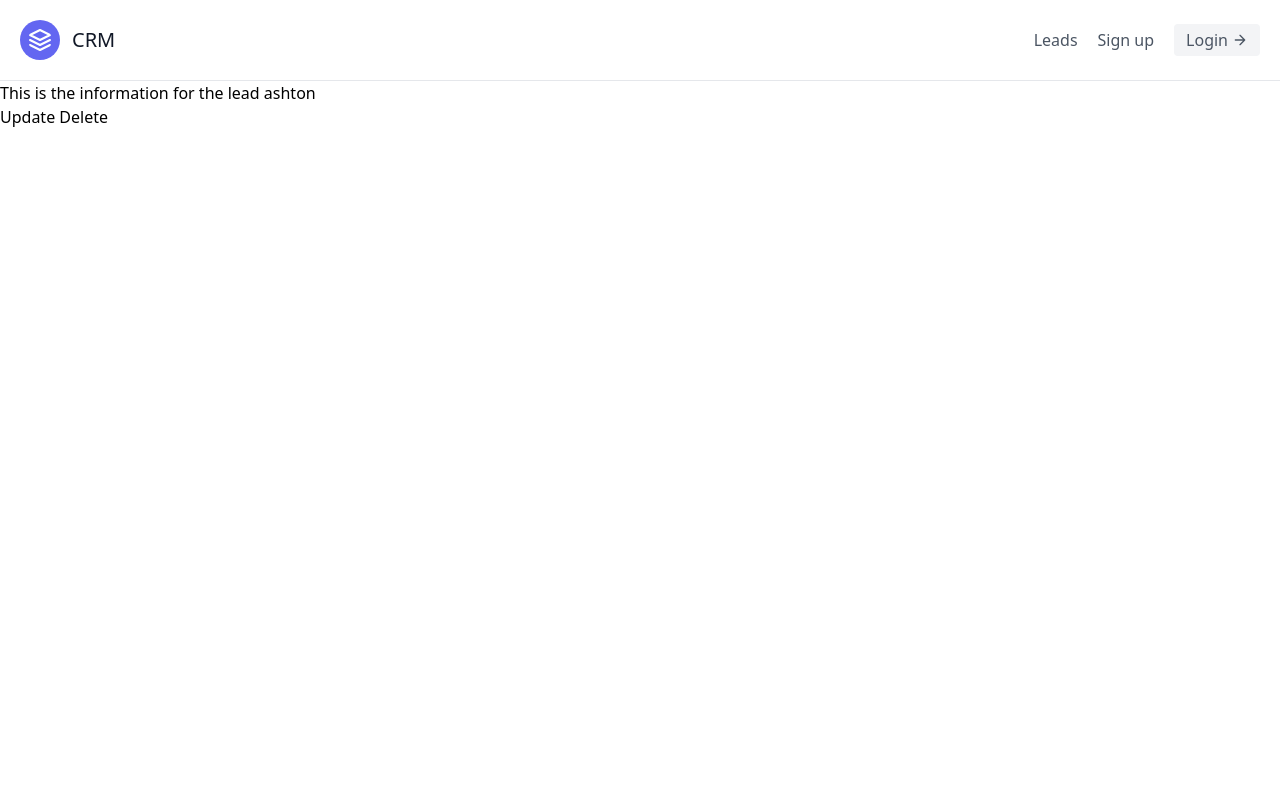
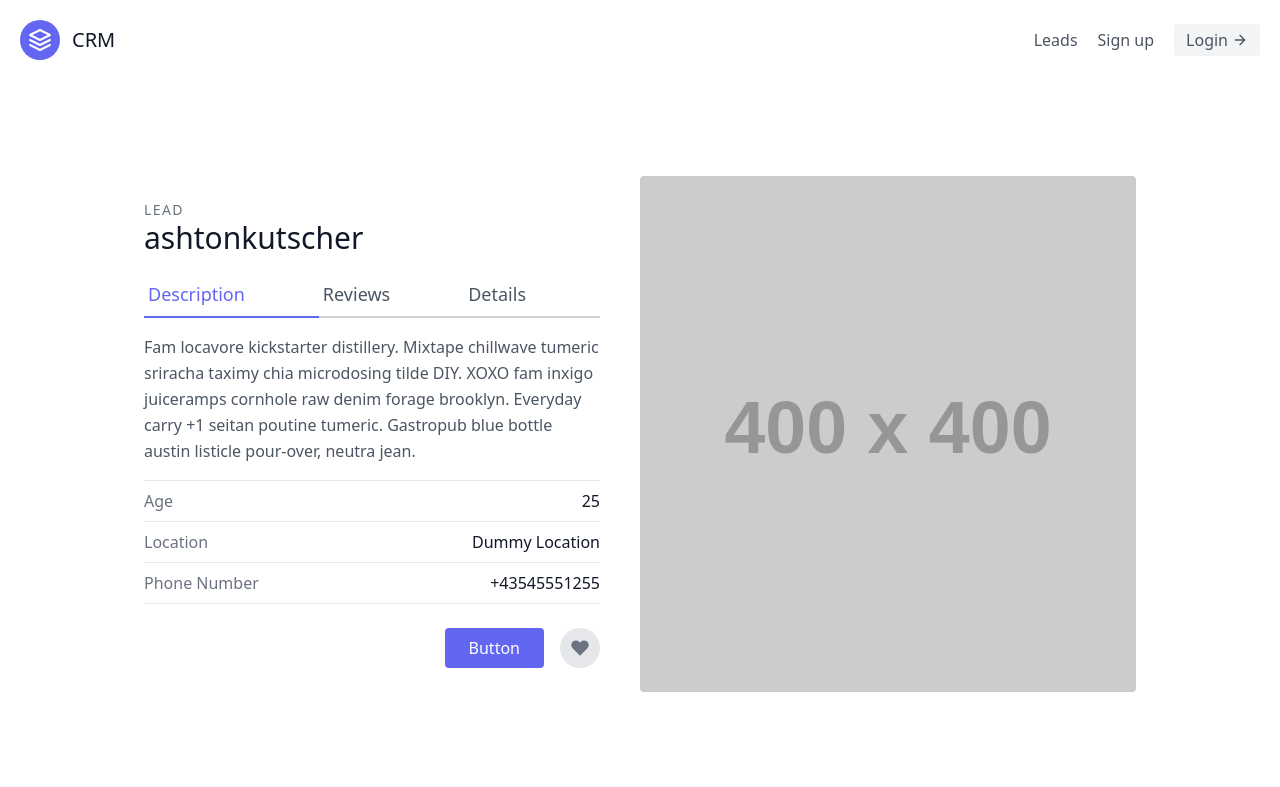
Before and after one commit to botros-workspace/CRM-django, a Django app: page /leads/3/ in a window 1280 px wide. Shown: the top 787 px of the page. Run offline with Django 3.2, Linux system fonts and the light colour scheme; data comes from the database, SQL or seed files in the repository; both versions use the stored data as it was after the commit; grey boxes labelled with a size stand in for pictures from a placeholder-image service; some libraries are stand-ins or nearby versions.

Commit message:
+ tailwind css styling

```diff
--- a/leads/views.py
+++ b/leads/views.py
@@ -35,10 +35,10 @@ def lead_update(request,pk):
     lead = Lead.objects.get(id=pk)
     form = LeadModelForm(instance = lead)
     if request.method =="POST":
-        form = LeadModelForm(request.POST)
+        form = LeadModelForm(request.POST, instance= lead)
         if form.is_valid():
             form.save()
-            return redirect("/leads")
+            return redirect("/leads/"+str(pk))
     context = {
         'form' : form,
         'lead' : lead
--- a/templates/lead-detail.html
+++ b/templates/lead-detail.html
@@ -1,8 +1,46 @@
 {% extends 'base.html' %}
 {% block content %}
+<section class="text-gray-600 body-font overflow-hidden">
+  <div class="container px-5 py-24 mx-auto">
+    <div class="lg:w-4/5 mx-auto flex flex-wrap">
+      <div class="lg:w-1/2 w-full lg:pr-10 lg:py-6 mb-6 lg:mb-0">
+        <h2 class="text-sm title-font text-gray-500 tracking-widest">LEAD</h2>
+        <h1 class="text-gray-900 text-3xl title-font font-medium mb-4">{{lead.first_name}}{{lead.last_name}}</h1>
+        <div class="flex mb-4">
+          <a class="flex-grow text-indigo-500 border-b-2 border-indigo-500 py-2 text-lg px-1">Description</a>
+          <a class="flex-grow border-b-2 border-gray-300 py-2 text-lg px-1">Reviews</a>
+          <a  href ="{% url 'leads:lead-update' lead.pk%}"class="flex-grow border-b-2 border-gray-300 py-2 text-lg px-1">Details</a>
+        </div>
+        <p class="leading-relaxed mb-4">Fam locavore kickstarter distillery. Mixtape chillwave tumeric sriracha taximy chia microdosing tilde DIY. XOXO fam inxigo juiceramps cornhole raw denim forage brooklyn. Everyday carry +1 seitan poutine tumeric. Gastropub blue bottle austin listicle pour-over, neutra jean.</p>
+        <div class="flex border-t border-gray-200 py-2">
+          <span class="text-gray-500">Age</span>
+          <span class="ml-auto text-gray-900">{{lead.age}}</span>
+        </div>
+        <div class="flex border-t border-gray-200 py-2">
+          <span class="text-gray-500">Location</span>
+          <span class="ml-auto text-gray-900">Dummy Location</span>
+        </div>
+        <div class="flex border-t border-b mb-6 border-gray-200 py-2">
+          <span class="text-gray-500">Phone Number</span>
+          <span class="ml-auto text-gray-900">+43545551255</span>
+        </div>
+        <div class="flex">
+          <button class="flex ml-auto text-white bg-indigo-500 border-0 py-2 px-6 focus:outline-none hover:bg-indigo-600 rounded">Button</button>
+          <button class="rounded-full w-10 h-10 bg-gray-200 p-0 border-0 inline-flex items-center justify-center text-gray-500 ml-4">
+            <svg fill="currentColor" stroke-linecap="round" stroke-linejoin="round" stroke-width="2" class="w-5 h-5" viewBox="0 0 24 24">
+              <path d="M20.84 4.61a5.5 5.5 0 00-7.78 0L12 5.67l-1.06-1.06a5.5 5.5 0 00-7.78 7.78l1.06 1.06L12 21.23l7.78-7.78 1.06-1.06a5.5 5.5 0 000-7.78z"></path>
+            </svg>
+          </button>
+        </div>
+      </div>
+      <img alt="ecommerce" class="lg:w-1/2 w-full lg:h-auto h-64 object-cover object-center rounded" src="https://dummyimage.com/400x400">
+    </div>
+  </div>
+</section>
+{% endblock content %}
+
   <a href ="{% url 'leads:lead-list' %}" Back to Leads</a>
     <hr />
     <h1>This is the information for the lead {{lead.first_name}}</h1>
     <a href ="{% url 'leads:lead-update' lead.pk%}">Update</a>
     <a href ="{% url 'leads:lead-delete' lead.pk%}">Delete</a>
-{% endblock content %}
```
Also changed, not shown: templates/lead-update.html (+21 -8 lines), db.sqlite3.
